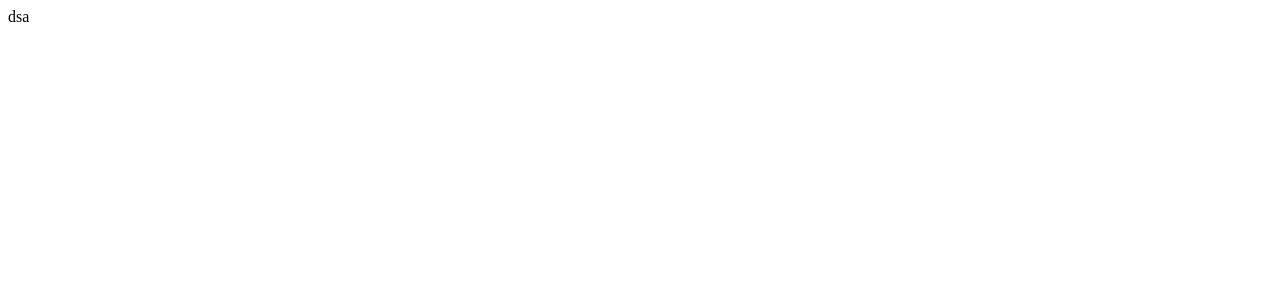
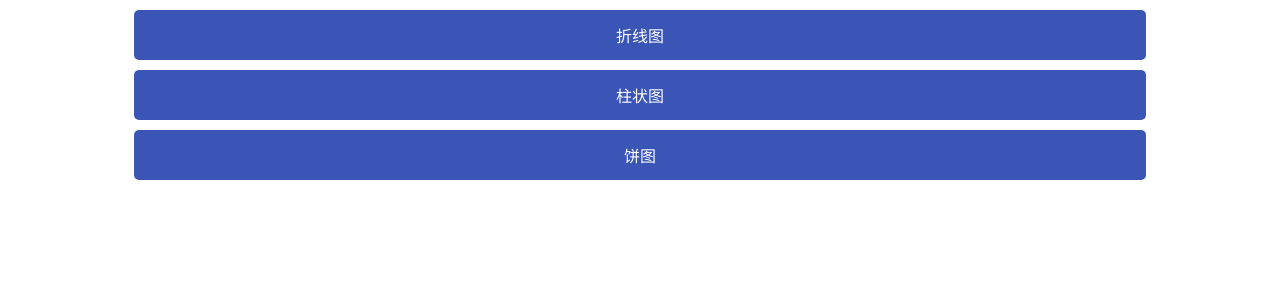
Before and after one commit to Ym-wei/chart, a Vue app in the folder dev/: page / in a window 1280 px wide. Shown: the top 300 px of the page. Built offline with nearby package versions, Linux system fonts and the light colour scheme.

Commit message:
feat: 编写折线图, 饼图, 柱状图

```diff
--- a/dev/src/views/index.vue
+++ b/dev/src/views/index.vue
@@ -1,6 +1,13 @@
 <template>
   <div>
-    dsa
+    <div
+      v-for="(item, index) in chartTypeList"
+      :key="index"
+      class="type-item"
+      @click="jump(item)"
+    >
+      {{ item.name }}
+    </div>
   </div>
 </template>
 
@@ -10,12 +17,43 @@
     name: 'index',
     props: {},
     data() {
-      return {}
+      return {
+        chartTypeList: [
+          {
+            type: 'line',
+            name: '折线图'
+          },
+          {
+            type: 'pie',
+            name: '柱状图'
+          },
+          {
+            type: 'pie2',
+            name: '饼图'
+          }
+        ]
+      }
     },
-    methods: {}
+    methods: {
+      jump({ type }) {
+        this.$router.push({
+          path: `/${type}`
+        })
+      }
+    }
   }
 </script>
 
 <style lang="scss">
-
+.type-item {
+  width: 80%;
+  height: 50px;
+  background-color: #3A55B5;
+  color: #fff;
+  border-radius: 5px;
+  margin: 10px auto;
+  display: flex;
+  justify-content: center;
+  align-items: center;
+}
 </style>
```
Also changed, not shown: 6 other files (tests, documents, lock files or other folders).
